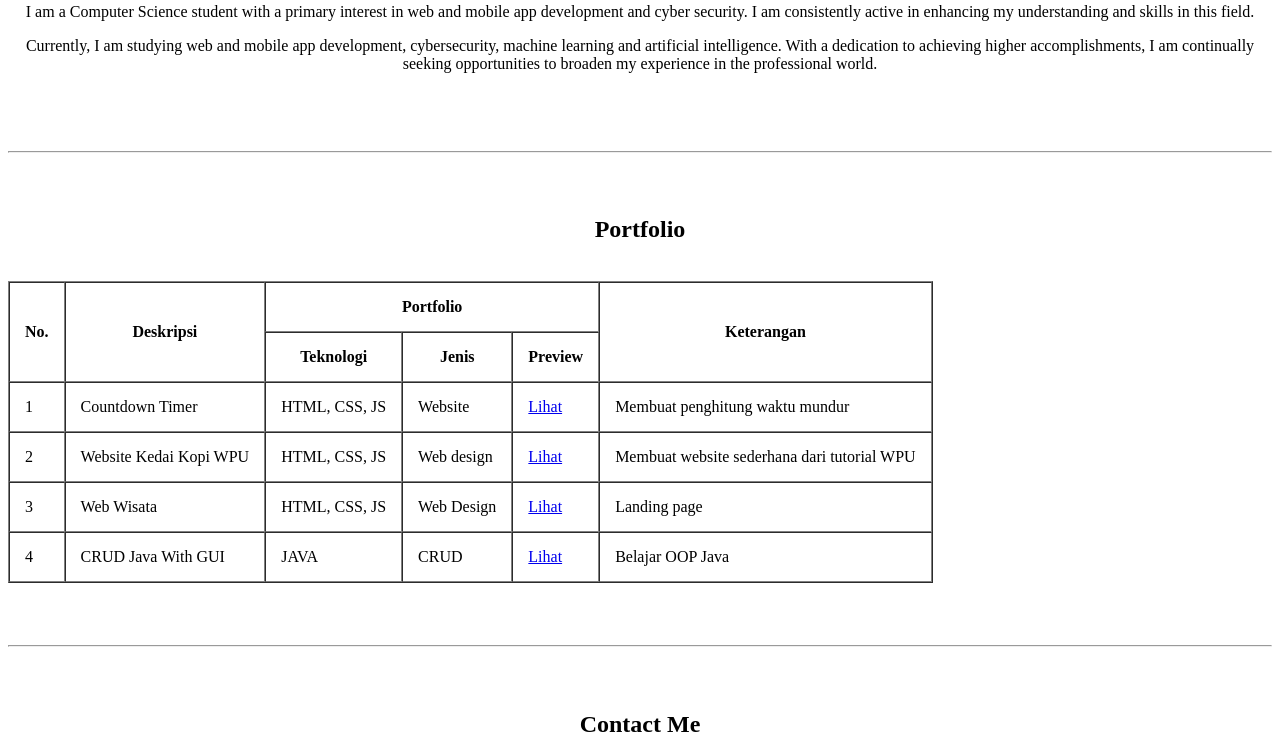
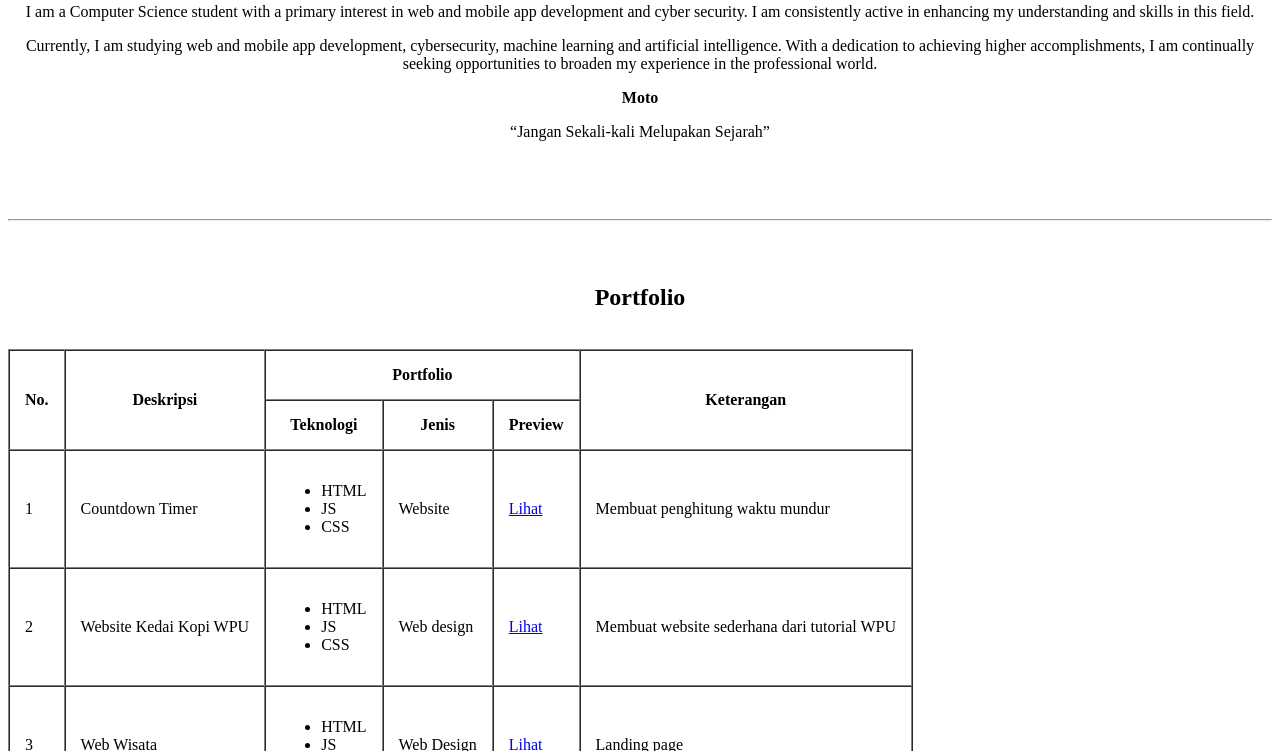
Before and after one commit to 1beno/portfolio-html, a plain HTML site: page index.html in a window 1280 px wide. Shown: the part 850-1601 px from the top of the page. Drawn offline with Linux system fonts and the light colour scheme.

Commit message:
tambah beberapa tag

```diff
--- a/index.html
+++ b/index.html
@@ -8,10 +8,12 @@
   <body>
     <h1 style="text-align: center; margin-top: 50px">Portfolio</h1>
     <p style="text-align: center">
-      <a style="padding: 15px" href="#">Home</a>
-      <a style="padding: 15px" href="#about">About Me</a>
-      <a style="padding: 15px" href="#portfolio">Portfolio</a>
-      <a style="padding: 15px" href="#contact">Contact me</a>
+      <b>
+        <a style="padding: 15px" href="#">Home</a>
+        <a style="padding: 15px" href="#about">About Me</a>
+        <a style="padding: 15px" href="#portfolio">Portfolio</a>
+        <a style="padding: 15px" href="#contact">Contact me</a></b
+      >
     </p>
     <br />
     <hr />
@@ -48,6 +50,11 @@
         achieving higher accomplishments, I am continually seeking opportunities
         to broaden my experience in the professional world.
       </p>
+      <p style="text-align: center"><strong>Moto</strong></p>
+      <p style="text-align: center">
+        <q>Jangan Sekali-kali Melupakan Sejarah</q>
+      </p>
+
       <br /><br /><br />
       <hr />
       <br /><br />
@@ -70,7 +77,13 @@
         <tr>
           <td>1</td>
           <td>Countdown Timer</td>
-          <td>HTML, CSS, JS</td>
+          <td>
+            <ul>
+              <li>HTML</li>
+              <li>JS</li>
+              <li>CSS</li>
+            </ul>
+          </td>
           <td>Website</td>
           <td>
             <a href="https://countdown-timer-iambeno.vercel.app/">Lihat</a>
@@ -80,7 +93,13 @@
         <tr>
           <td>2</td>
           <td>Website Kedai Kopi WPU</td>
-          <td>HTML, CSS, JS</td>
+          <td>
+            <ul>
+              <li>HTML</li>
+              <li>JS</li>
+              <li>CSS</li>
+            </ul>
+          </td>
           <td>Web design</td>
           <td><a href="https://kedai-kopi-iambeno.vercel.app/">Lihat</a></td>
           <td>Membuat website sederhana dari tutorial WPU</td>
@@ -88,7 +107,13 @@
         <tr>
           <td>3</td>
           <td>Web Wisata</td>
-          <td>HTML, CSS, JS</td>
+          <td>
+            <ul>
+              <li>HTML</li>
+              <li>JS</li>
+              <li>CSS</li>
+            </ul>
+          </td>
           <td>Web Design</td>
           <td><a href="https://travel-lilac-three.vercel.app/">Lihat</a></td>
           <td>Landing page</td>
@@ -96,7 +121,11 @@
         <tr>
           <td>4</td>
           <td>CRUD Java With GUI</td>
-          <td>JAVA</td>
+          <td>
+            <ul>
+              <li>Java</li>
+            </ul>
+          </td>
           <td>CRUD</td>
           <td><a href="https://github.com/Turtle-Forge/java-crud">Lihat</a></td>
           <td>Belajar OOP Java</td>
```
